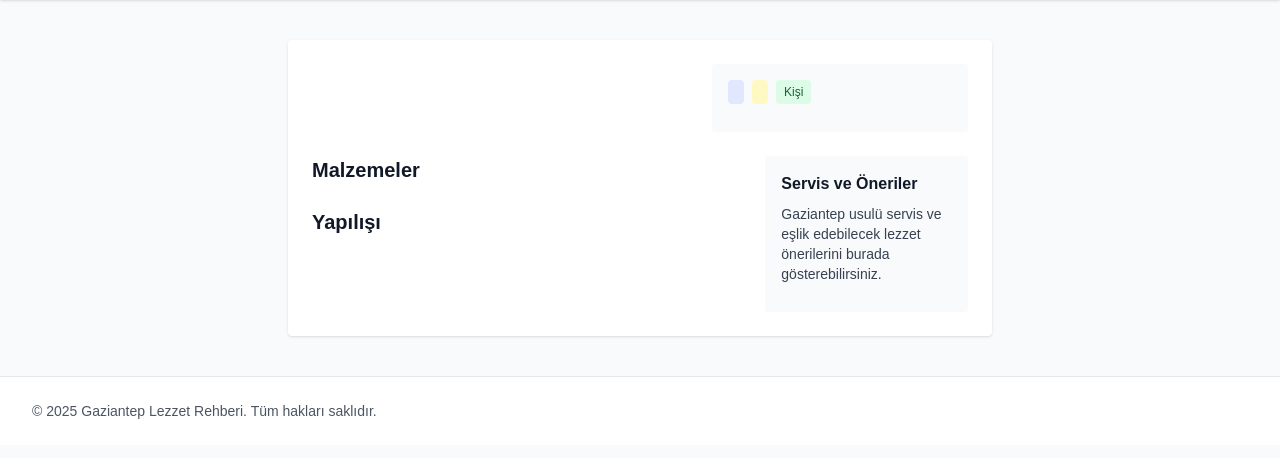
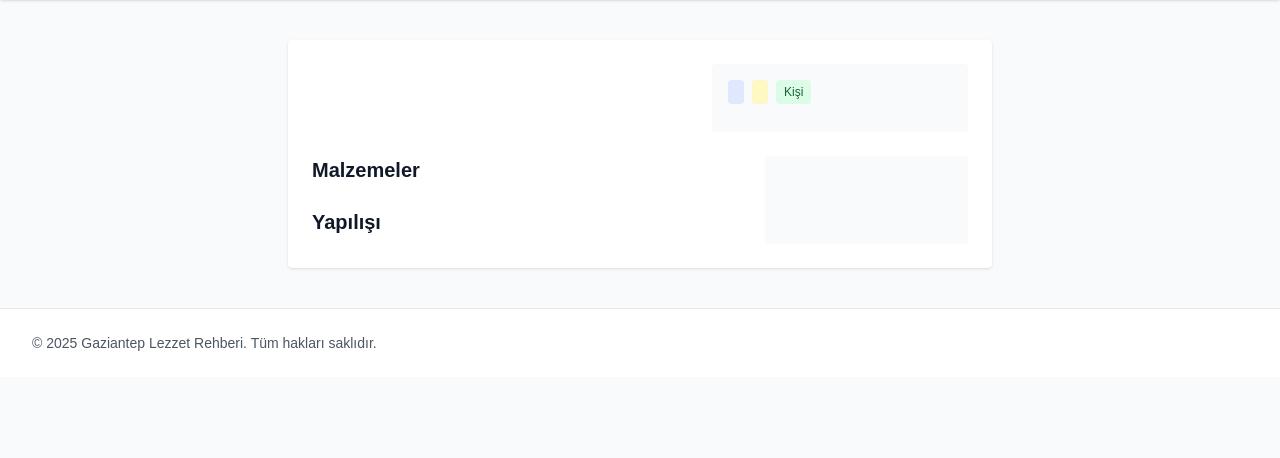
Before and after one commit to Gaziantep-Lezzet-Rehberi/GaziantepLezzetRehberi.io, a Flask app: template templates/recipe_detail.html in a window 1280 px wide. Shown: the part 92-550 px from the top of the page. Run offline with Flask 3, Linux system fonts and the light colour scheme; the template is opened without the code that fills it, so the values that code supplies are empty; some libraries are stand-ins or nearby versions.

Commit message:
görsel ekledim servis önerileri kutusunu kaldırdım

```diff
--- a/templates/recipe_detail.html
+++ b/templates/recipe_detail.html
@@ -52,8 +52,6 @@
       </section>
 
       <aside class="p-4 bg-gray-50 rounded">
-        <h3 class="font-semibold mb-2">Servis ve Öneriler</h3>
-        <p class="text-sm text-gray-700 mb-3">Gaziantep usulü servis ve eşlik edebilecek lezzet önerilerini burada gösterebilirsiniz.</p>
         {% if places %}
         <h4 class="font-semibold mt-2">Yakındaki Mekanlar</h4>
         <ul class="text-sm text-gray-700">
```
Also changed, not shown: static/images/kusleme.jpg (added), static/images/menengic_kahvesi.jpg (added), 3 other files.
